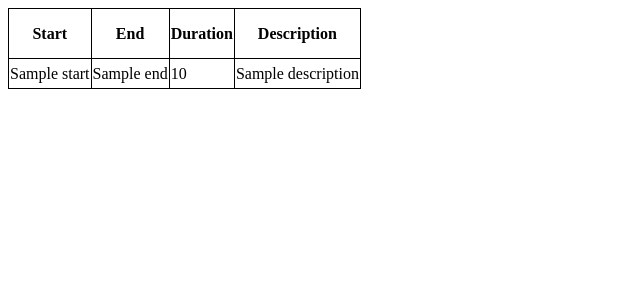
After one commit to kmod/time_tracker, a Django app: template timetracker/tt/templates/tt/list.html in a window 1280 px wide. The commit adds this page. Shown: the top 300 px of the page, without its empty margins (0-640 px from the left). Run offline with Django 3.2, Linux system fonts and the light colour scheme; the template is opened without the code that fills it: most values are stand-ins (such as "Sample title", 1, 10 or a date in 2020); data that the repository does not hold is empty.

Commit message:
Very simple MVP

```diff
--- a/timetracker/timetracker/settings.py
+++ b/timetracker/timetracker/settings.py
@@ -99,5 +99,8 @@ USE_TZ = True
 
 # Static files (CSS, JavaScript, Images)
 # https://docs.djangoproject.com/en/1.8/howto/static-files/
+STATICFILES_DIR = [
+    os.path.join(BASE_DIR, "static")
+]
 
 STATIC_URL = '/static/'
--- a/timetracker/tt/models.py
+++ b/timetracker/tt/models.py
@@ -6,6 +6,6 @@ class LogDescription(models.Model):
     title = models.CharField(max_length=255, unique=True)
 
 class Log(models.Model):
-    start = models.DateTimeField(db_index=True)
-    end = models.DateTimeField(db_index=True)
+    start = models.DateTimeField(db_index=True, null=False)
+    end = models.DateTimeField(db_index=True, null=False)
     description = models.ForeignKey(LogDescription)
--- /dev/null
+++ b/timetracker/tt/static/main.css
@@ -0,0 +1,20 @@
+table, th, td {
+   border: 1px solid black;
+}
+table {
+    border-collapse: collapse;
+}
+th {
+    height: 50px;
+}
+tr {
+    height: 30px;
+}
+td {
+    min-width: 50px;
+}
+
+textarea {
+    width: 300px;
+    height: 150px;
+}
--- /dev/null
+++ b/timetracker/tt/templates/tt/list.html
@@ -0,0 +1,18 @@
+<link rel="stylesheet"type="text/css" href="/static/main.css">
+
+<table>
+    <tr>
+        <th>Start</th>
+        <th>End</th>
+        <th>Duration</th>
+        <th>Description</th>
+    </tr>
+    {% for log in logs %}
+    <tr>
+        <td> {{ log.start }} </td>
+        <td> {{ log.end }} </td>
+        <td> {{ log.duration }} </td>
+        <td> {{ log.description.title }} </td>
+    </tr>
+    {% endfor %}
+</table>
--- a/timetracker/tt/urls.py
+++ b/timetracker/tt/urls.py
@@ -4,5 +4,5 @@ from . import views
 
 urlpatterns = [
     url(r'^enter$', views.enter, name='enter'),
-    # url(r'^$', views.index, name='index'),
+    url(r'^$', views.list, name='list'),
 ]
```
Also changed, not shown: timetracker/tt/templates/tt/enter.html (+6 -2 lines), timetracker/tt/views.py (+54 -7 lines), timetracker/db.sqlite3 (deleted).
